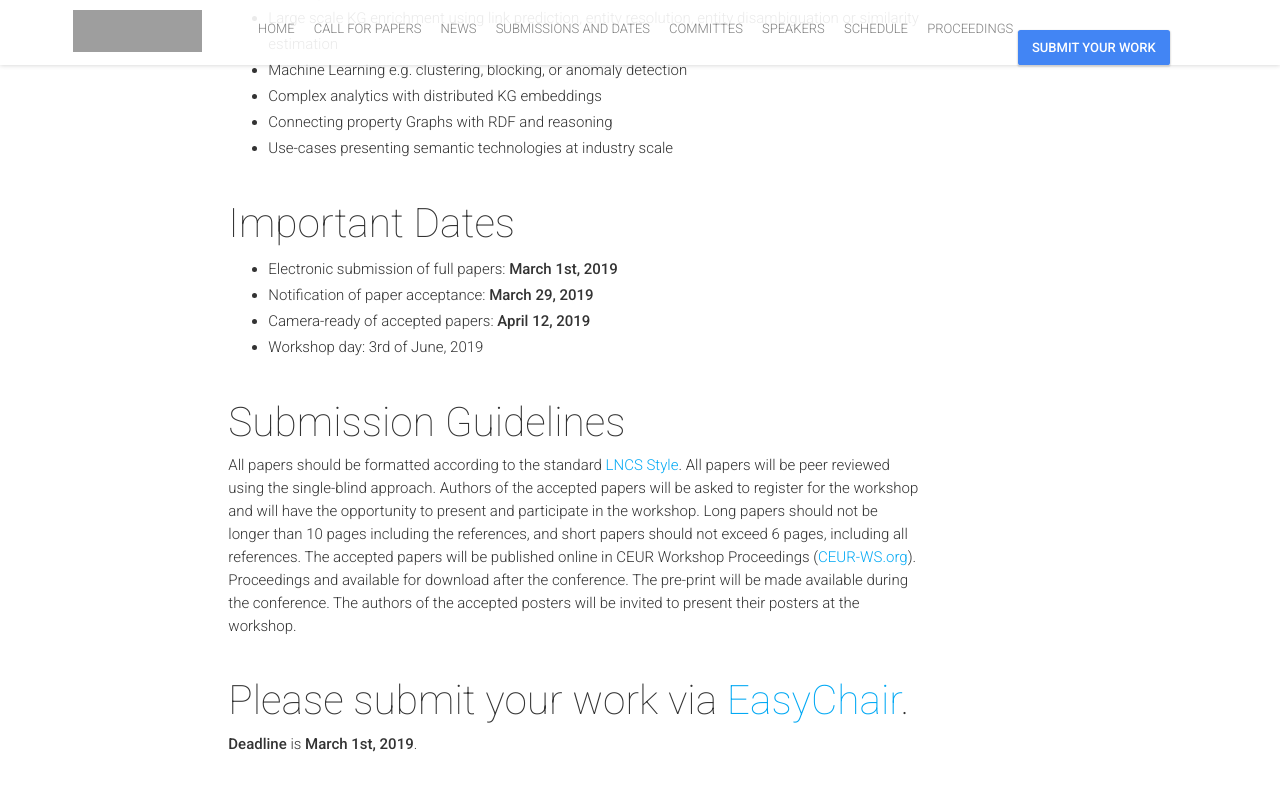
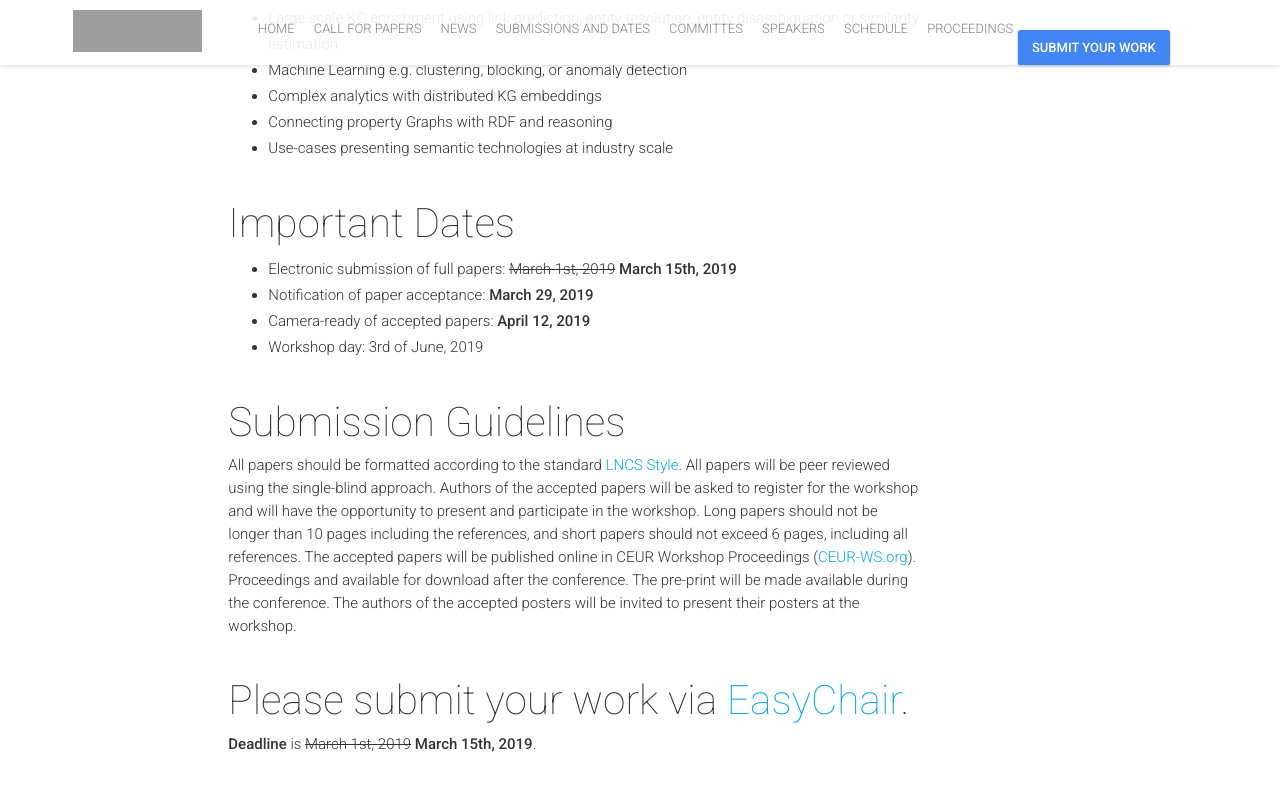
Before and after one commit to SmartDataAnalytics/lascar.sda.tech, a Jekyll site: the page built from _posts/2018-12-19-call-for-papers.markdown, in a window 1280 px wide and 900 px high, scrolled down 753 px. Shown: the top 791 px of the window. Built offline with Jekyll 4.4.1, drawn with Linux system fonts in a browser that asks for light colours; nearby versions of some CDN libraries; comment, search, counter and statistics services are not loaded; grey boxes are pictures that could not be loaded.

Commit message:
Update CfP:: Extend the deadline for paper submission

```diff
--- a/_posts/2018-12-19-call-for-papers.markdown
+++ b/_posts/2018-12-19-call-for-papers.markdown
@@ -18,7 +18,7 @@ All papers must be original and not simultaneously submitted to another journal
 * Use-cases presenting semantic technologies at industry scale
 
 #### Important Dates
-* Electronic submission of full papers: **March 1st, 2019**
+* Electronic submission of full papers: <span style="text-decoration: line-through;">March 1st, 2019</span> **March 15th, 2019**
 * Notification of paper acceptance: **March 29, 2019**
 * Camera-ready of accepted papers: **April 12, 2019**
 * Workshop day: 3rd of June, 2019
@@ -28,4 +28,4 @@ All papers must be original and not simultaneously submitted to another journal
 All papers should be formatted according to the standard [LNCS Style](http://www.springer.com/us/computer-science/lncs/conference-proceedings-guidelines). All papers will be peer reviewed using the single-blind approach. Authors of the accepted papers will be asked to register for the workshop and will have the opportunity to present and participate in the workshop. Long papers should not be longer than 10 pages including the references, and short papers should not exceed 6 pages, including all references.  The accepted papers will be published online in CEUR Workshop Proceedings ([CEUR-WS.org](http://CEUR-WS.org)). Proceedings and available for download after the conference. The pre-print will be made available during the conference. The authors of the accepted posters will be invited to present their posters at the workshop.
 
 #### Please submit your work via [EasyChair](https://www.easychair.org/conferences/?conf=lascar19).
-__Deadline__ is **March 1st, 2019**.
+__Deadline__ is <span style="text-decoration: line-through;">March 1st, 2019</span> **March 15th, 2019**.
```
